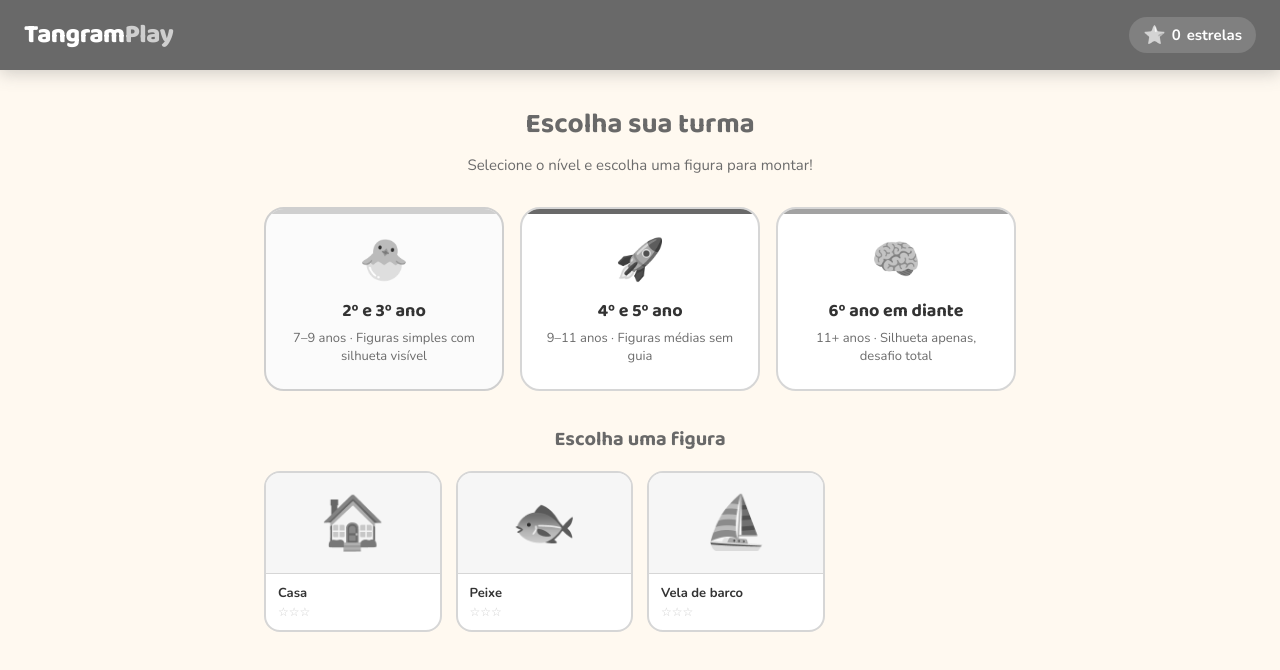
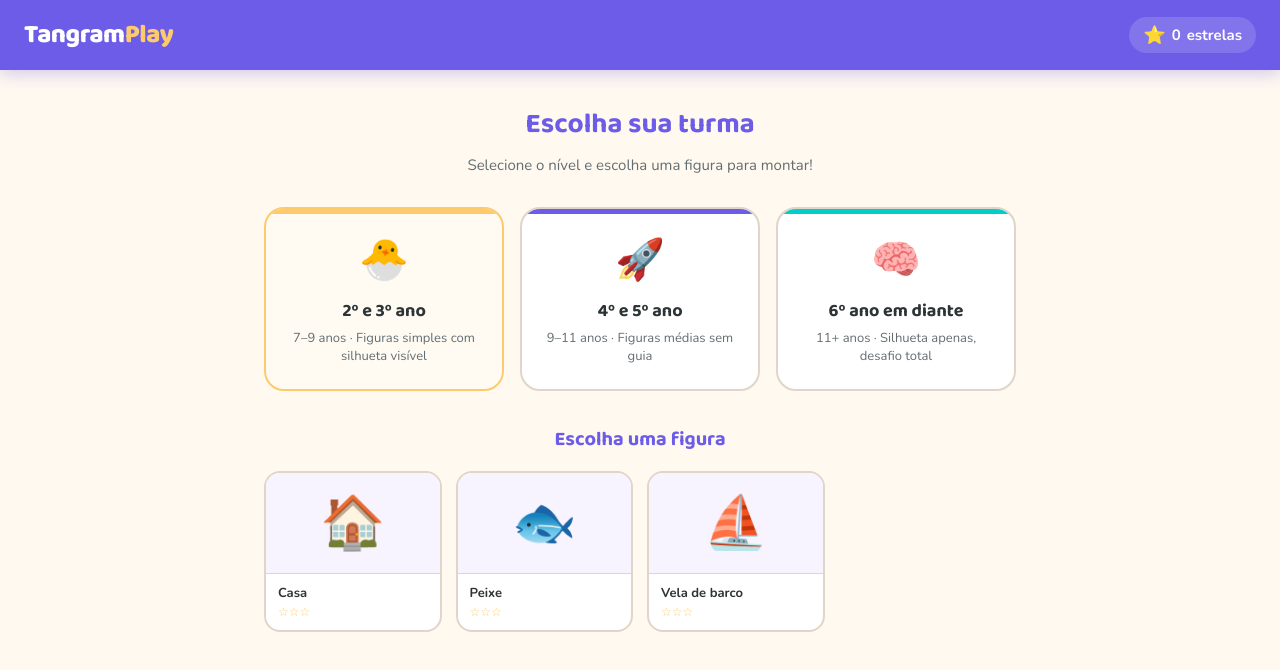
Before and after one commit to alvesdealmeida/tanGramplay, a plain HTML site: page index.html in a window 1280 px wide. Drawn offline with nearby package versions, Linux system fonts and the light colour scheme.

Commit message:
Update index.html

```diff
--- a/index.html
+++ b/index.html
@@ -31,8 +31,8 @@ body {
   color: var(--text);
   min-height: 100vh;
   overflow-x: hidden;
-  filter: grayscale(100%);
-  pointer-events: none;
+  /*filter: grayscale(100%);
+  pointer-events: none;  */
 }
 
 /* ─── HEADER ─── */
```
